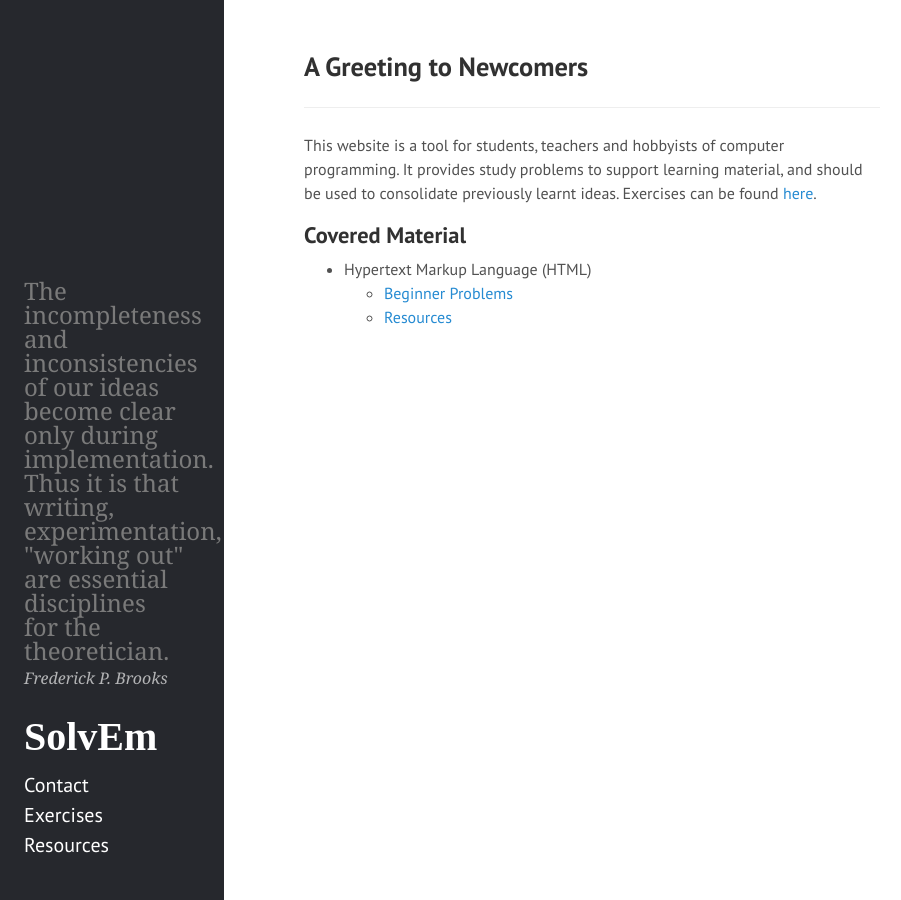
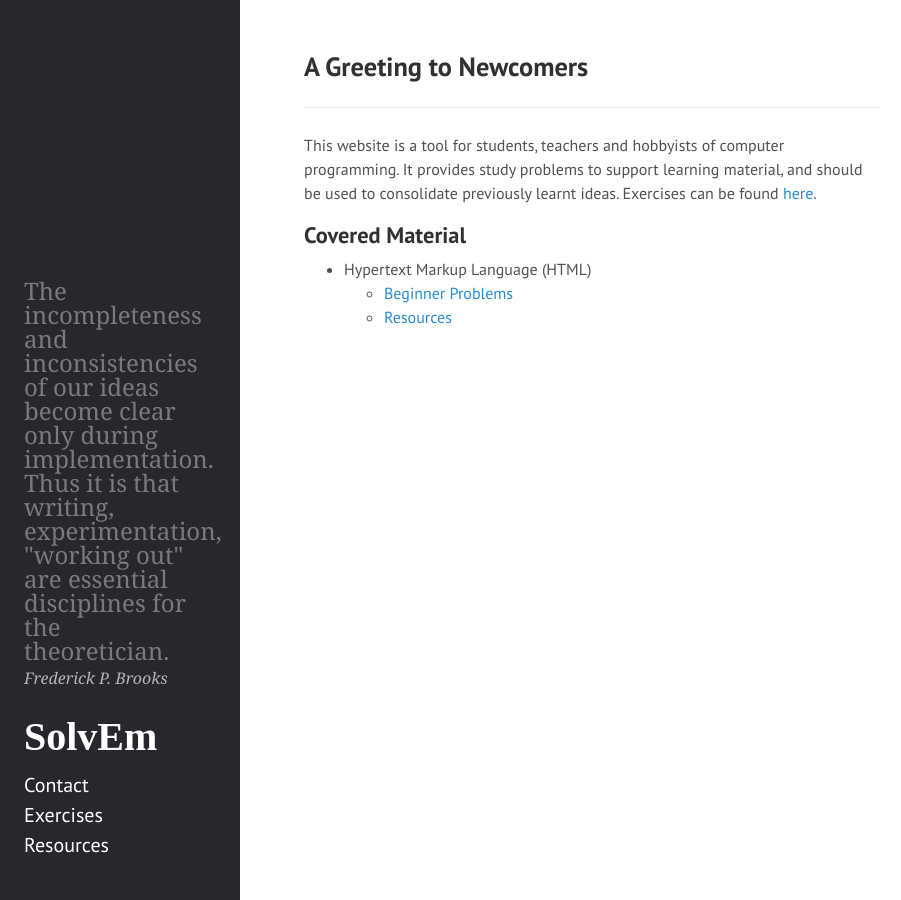
Before and after one commit to kranzuft/nodlim_old, a Jekyll site: the page built from index.md, in a window 1280 px wide. Shown: the whole page, without its empty margins (0-901 px from the left). Built offline with Jekyll 4.4.1, drawn with Linux system fonts in a browser that asks for light colours; some web fonts are replaced.

Commit message:
fixed page quote padding right, increasing sidebar size in fix.

```diff
--- a/public/css/hyde.css
+++ b/public/css/hyde.css
@@ -58,7 +58,7 @@ section {border:1px dotted #4ccb73; padding:.5em}
     top: 0;
     left: 0;
     bottom: 0;
-    width: 14rem;
+    width: 15rem;
   }
 }
 @media (max-width: 48em), (min-width: 64em) and  (max-height: 40em), (max-width: 64em) and (max-height: 30em) {
@@ -91,6 +91,7 @@ section {border:1px dotted #4ccb73; padding:.5em}
   position: relative;
   border-left: 0rem solid #e5e5e5;
   padding: 0 1rem 0 0;
+  padding-right: 1rem;
   line-height: 1.5rem;
 }
 .page-quote blockquote p {
```
